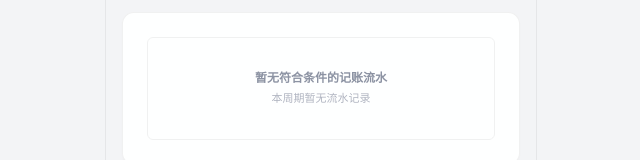
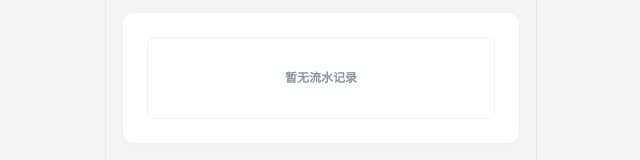
Before and after one commit to NEPHERAovo/hamster-stash, a React (Vite) app: page / in a window 1280 px wide. Both pictures are taken after a click on the button "全部". Shown: the part 259-419 px from the top of the page, without its empty margins (319-959 px from the left). Built offline with nearby package versions, Linux system fonts and the light colour scheme.

Commit message:
refactor(ledger): de-noise empty state text in transaction list
Consolidate duplicate empty state labels into a single concise notification and eliminate redundant subtitle.

```diff
--- a/src/components/ledger/TransactionGroup.tsx
+++ b/src/components/ledger/TransactionGroup.tsx
@@ -210,10 +210,7 @@ export const TransactionGroup: React.FC<TransactionGroupProps> = ({
       >
         <div className="border border-dashed border-(--rule-hairline) py-8 px-4 rounded-xs">
           <p className="text-xs font-semibold text-(--ink-tertiary)">
-            {searchQuery ? '未找到匹配的记账流水' : '暂无符合条件的记账流水'}
-          </p>
-          <p className="text-[11px] text-(--ink-faint) mt-1 font-mono">
-            {searchQuery ? '请尝试更换关键词' : '本周期暂无流水记录'}
+            {searchQuery ? '未找到匹配的流水' : '暂无流水记录'}
           </p>
         </div>
       </div>
```
Also changed, not shown: 1 other file (tests, documents, lock files or other folders).
